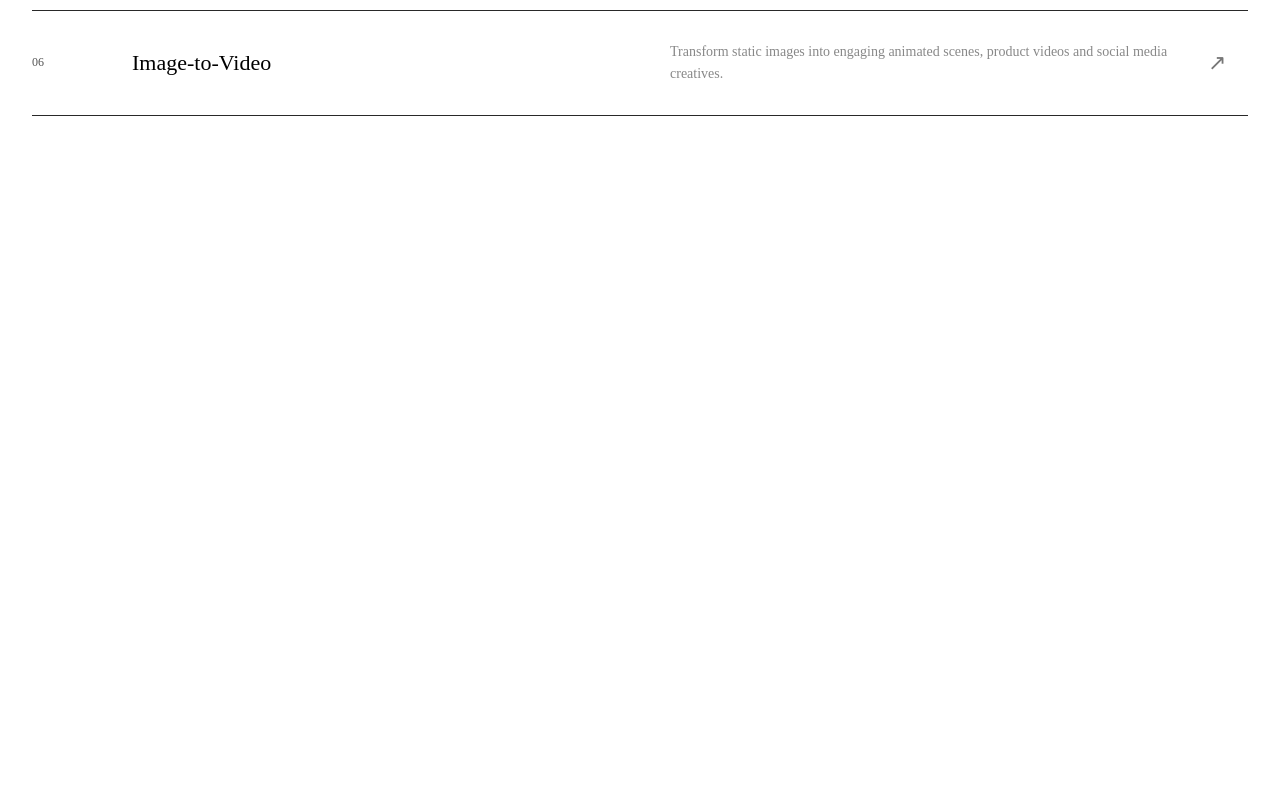
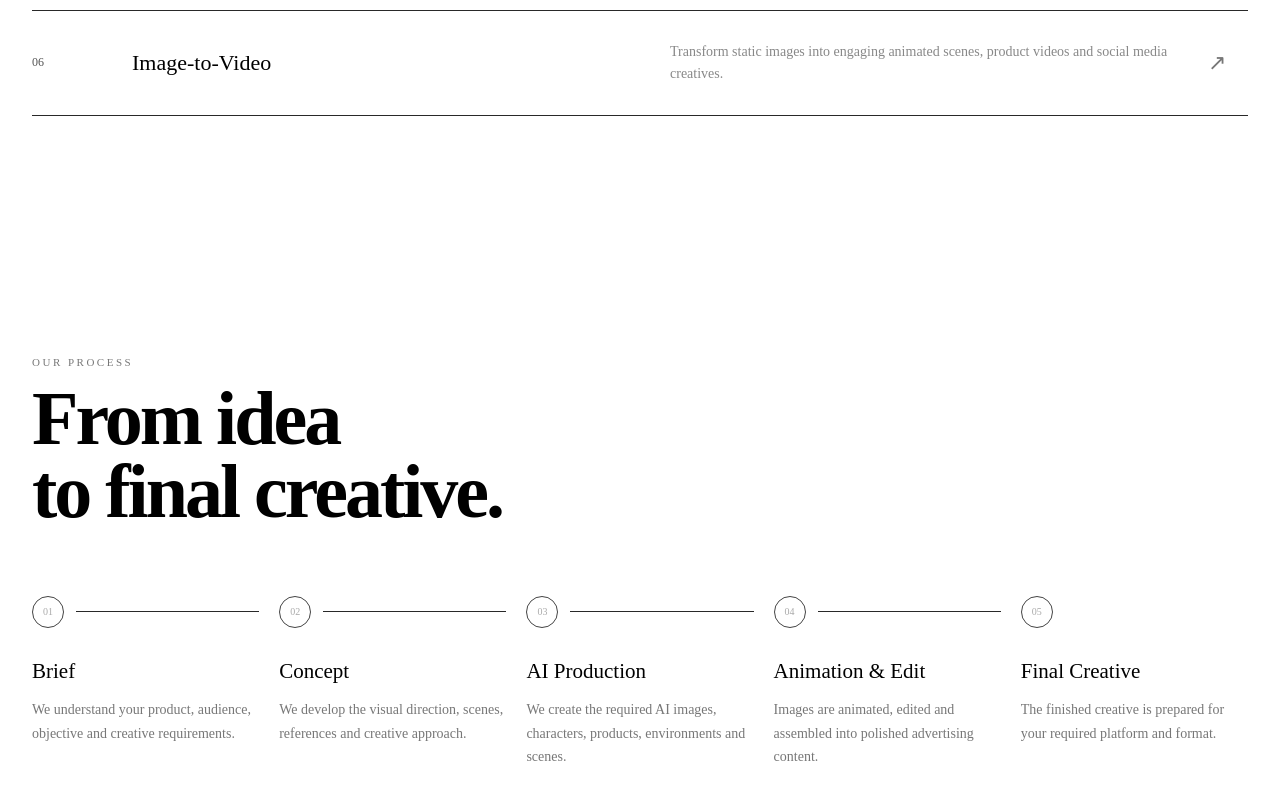
Before and after one commit to sumedh22kar/ai-creative-portfolio, a React (Vite) app: page / in a window 1280 px wide. Shown: the part 4034-4834 px from the top of the page. Before the commit the page ends 4278 px from the top, so only its background shows below. Built offline with nearby package versions, Linux system fonts and the light colour scheme.

Commit message:
Add creative workflow section

```diff
--- /dev/null
+++ b/src/components/Workflow/Workflow.jsx
@@ -0,0 +1,68 @@
+const workflowSteps = [
+  {
+    number: "01",
+    title: "Brief",
+    description:
+      "We understand your product, audience, objective and creative requirements.",
+  },
+  {
+    number: "02",
+    title: "Concept",
+    description:
+      "We develop the visual direction, scenes, references and creative approach.",
+  },
+  {
+    number: "03",
+    title: "AI Production",
+    description:
+      "We create the required AI images, characters, products, environments and scenes.",
+  },
+  {
+    number: "04",
+    title: "Animation & Edit",
+    description:
+      "Images are animated, edited and assembled into polished advertising content.",
+  },
+  {
+    number: "05",
+    title: "Final Creative",
+    description:
+      "The finished creative is prepared for your required platform and format.",
+  },
+];
+
+function Workflow() {
+  return (
+    <section className="workflow" id="workflow">
+      <div className="workflow__header">
+        <span className="section-label">OUR PROCESS</span>
+
+        <h2>
+          From idea
+          <br />
+          to final creative.
+        </h2>
+      </div>
+
+      <div className="workflow__steps">
+        {workflowSteps.map((step, index) => (
+          <article className="workflow-step" key={step.number}>
+            <div className="workflow-step__top">
+              <span>{step.number}</span>
+
+              {index < workflowSteps.length - 1 && (
+                <span className="workflow-step__line" />
+              )}
+            </div>
+
+            <h3>{step.title}</h3>
+
+            <p>{step.description}</p>
+          </article>
+        ))}
+      </div>
+    </section>
+  );
+}
+
+export default Workflow;
--- a/src/index.css
+++ b/src/index.css
@@ -605,3 +605,97 @@
     padding: 24px 0;
   }
 }
+.workflow {
+  max-width: 1280px;
+  margin: 0 auto;
+  padding: 120px 24px;
+}
+
+.workflow__header {
+  margin-bottom: 70px;
+}
+
+.workflow__header h2 {
+  margin: 0;
+  font-size: clamp(42px, 6vw, 76px);
+  line-height: 0.95;
+  letter-spacing: -3px;
+}
+
+.workflow__steps {
+  display: grid;
+  grid-template-columns: repeat(5, 1fr);
+  gap: 20px;
+}
+
+.workflow-step {
+  min-width: 0;
+}
+
+.workflow-step__top {
+  display: flex;
+  align-items: center;
+  height: 30px;
+  margin-bottom: 32px;
+}
+
+.workflow-step__top > span:first-child {
+  display: flex;
+  align-items: center;
+  justify-content: center;
+
+  width: 30px;
+  height: 30px;
+
+  border: 1px solid #444;
+  border-radius: 50%;
+
+  font-size: 10px;
+  color: #aaa;
+}
+
+.workflow-step__line {
+  flex: 1;
+  height: 1px;
+  margin-left: 12px;
+  background: #292929;
+}
+
+.workflow-step h3 {
+  margin: 0 0 14px;
+  font-size: 21px;
+  font-weight: 500;
+}
+
+.workflow-step p {
+  margin: 0;
+  color: #777;
+  font-size: 14px;
+  line-height: 1.7;
+}
+
+@media (max-width: 900px) {
+  .workflow__steps {
+    grid-template-columns: repeat(2, 1fr);
+    row-gap: 50px;
+  }
+
+  .workflow-step__line {
+    display: none;
+  }
+}
+
+@media (max-width: 550px) {
+  .workflow {
+    padding: 90px 24px;
+  }
+
+  .workflow__steps {
+    grid-template-columns: 1fr;
+    gap: 40px;
+  }
+
+  .workflow-step__top {
+    margin-bottom: 20px;
+  }
+}
--- a/src/pages/Home.jsx
+++ b/src/pages/Home.jsx
@@ -3,7 +3,7 @@ import Hero from "../components/Hero/Hero";
 import FeaturedWork from "../components/FeaturedWork/FeaturedWork";
 import Portfolio from "../components/Portfolio/Portfolio";
 import Services from "../components/Services/Services";
-
+import Workflow from "../components/Workflow/Workflow";
 function Home() {
   return (
     <div id="top">
@@ -14,6 +14,7 @@ function Home() {
         <FeaturedWork />
         <Portfolio />
         <Services />
+        <Workflow />
       </main>
     </div>
   );
```
